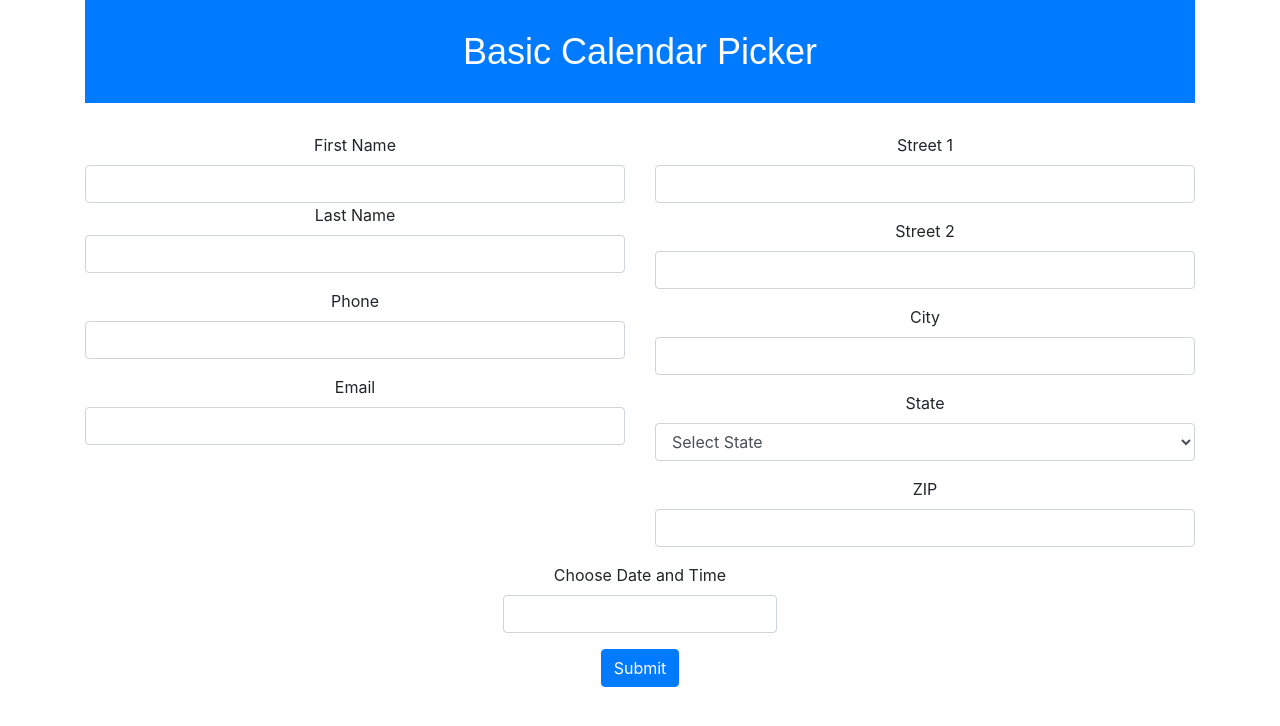
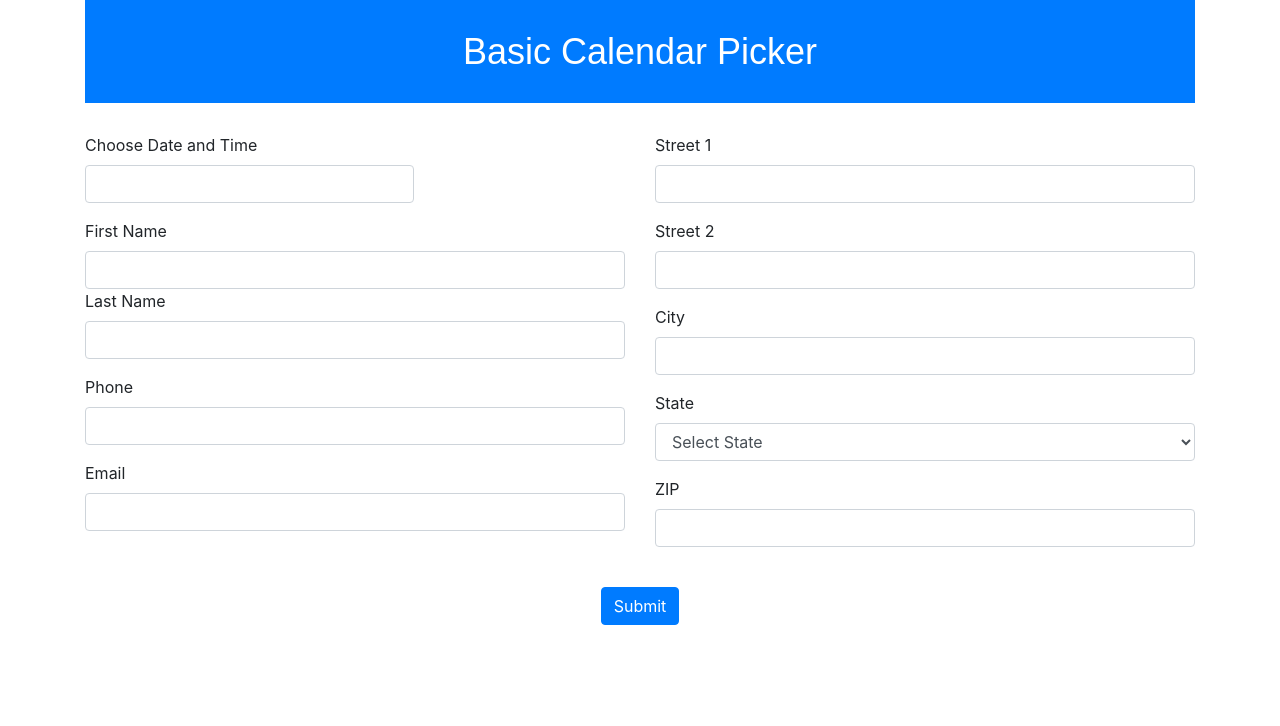
Before and after one commit to mghondo/contactformscheduler-, a React (Create React App) app: page / in a window 1280 px wide. Shown: the top 726 px of the page. Built offline with nearby package versions, Linux system fonts and the light colour scheme.

Commit message:
more styling.

```diff
--- a/src/App.css
+++ b/src/App.css
@@ -1,5 +1,5 @@
 .App {
-  text-align: center;
+  text-align: left;
 }
 
 .App-logo {
--- a/src/ContactFormScheduler.jsx
+++ b/src/ContactFormScheduler.jsx
@@ -92,8 +92,26 @@ function ContactFormScheduler() {
         <h1 className="cool-header">Basic Calendar Picker</h1>
       </header>
       <Form onSubmit={handleSubmit}>
+
         <Row>
           <Col xs={12} md={6}>
+          <Form.Group controlId="dateTime" className="form-group" style={{width: '120%', alignContent: 'center'}}>
+          <Form.Label>Choose Date and Time</Form.Label><br />
+          <DatePicker
+            selected={formData.dateTime}
+            onChange={handleDateChange}
+            showTimeSelect
+            timeFormat="h:mm aa" // Change the time format here
+            timeIntervals={30}
+            timeCaption="Time"
+            dateFormat="MMMM d, yyyy h:mm aa"
+            minDate={new Date()}
+            minTime={new Date().setHours(8, 0, 0, 0)}
+            maxTime={new Date().setHours(20, 0, 0, 0)}
+            className="form-control" // Bootstrap class
+            required // Required field
+          />
+        </Form.Group>
             <Form.Group controlId="firstName">
               <Form.Label>First Name</Form.Label>
               <Form.Control
@@ -138,9 +156,10 @@ function ContactFormScheduler() {
                 required // Required field
               />
             </Form.Group>
+
           </Col>
           <Col xs={12} md={6}>
-            <Form.Group controlId="street1" className="form-group">
+          <Form.Group controlId="street1" className="form-group">
               <Form.Label>Street 1</Form.Label>
               <Form.Control
                 type="text"
@@ -203,30 +222,16 @@ function ContactFormScheduler() {
             </Form.Group>
           </Col>
         </Row>
-        <Form.Group controlId="dateTime" className="form-group">
-          <Form.Label>Choose Date and Time</Form.Label><br />
-          <DatePicker
-            selected={formData.dateTime}
-            onChange={handleDateChange}
-            showTimeSelect
-            timeFormat="h:mm aa" // Change the time format here
-            timeIntervals={30}
-            timeCaption="Time"
-            dateFormat="MMMM d, yyyy h:mm aa"
-            minDate={new Date()}
-            minTime={new Date().setHours(8, 0, 0, 0)}
-            maxTime={new Date().setHours(20, 0, 0, 0)}
-            className="form-control" // Bootstrap class
-            required // Required field
-          />
-        </Form.Group>
-        <Button type="submit" variant="primary" className="btn btn-primary">
-          Submit
-        </Button>
+<br/>
+        <div style={{ textAlign: 'center' }}>
+          <Button type="submit" variant="primary" className="btn btn-primary">
+            Submit
+          </Button>
+        </div>
       </Form>
       {confirmation && (
-        <div className="mt-4" style={{ paddingBottom: '30px' }}>
-          <h4>Confirmation Data</h4>
+        <div className="mt-4" style={{ paddingBottom: '30px', textAlign: 'left' }}>
+          <h4 style={{textAlign: 'center'}}>Confirmation Data</h4>
           {renderConfirmationList(confirmation)}
         </div>
       )}
--- a/src/contact.css
+++ b/src/contact.css
@@ -10,3 +10,10 @@
     font-size: 36px;
     margin: 0;
   }
+
+  .react-datepicker__input-container {
+    position: relative;
+    display: inline-block;
+    width: 120%;
+    align-items: center;
+}
```
